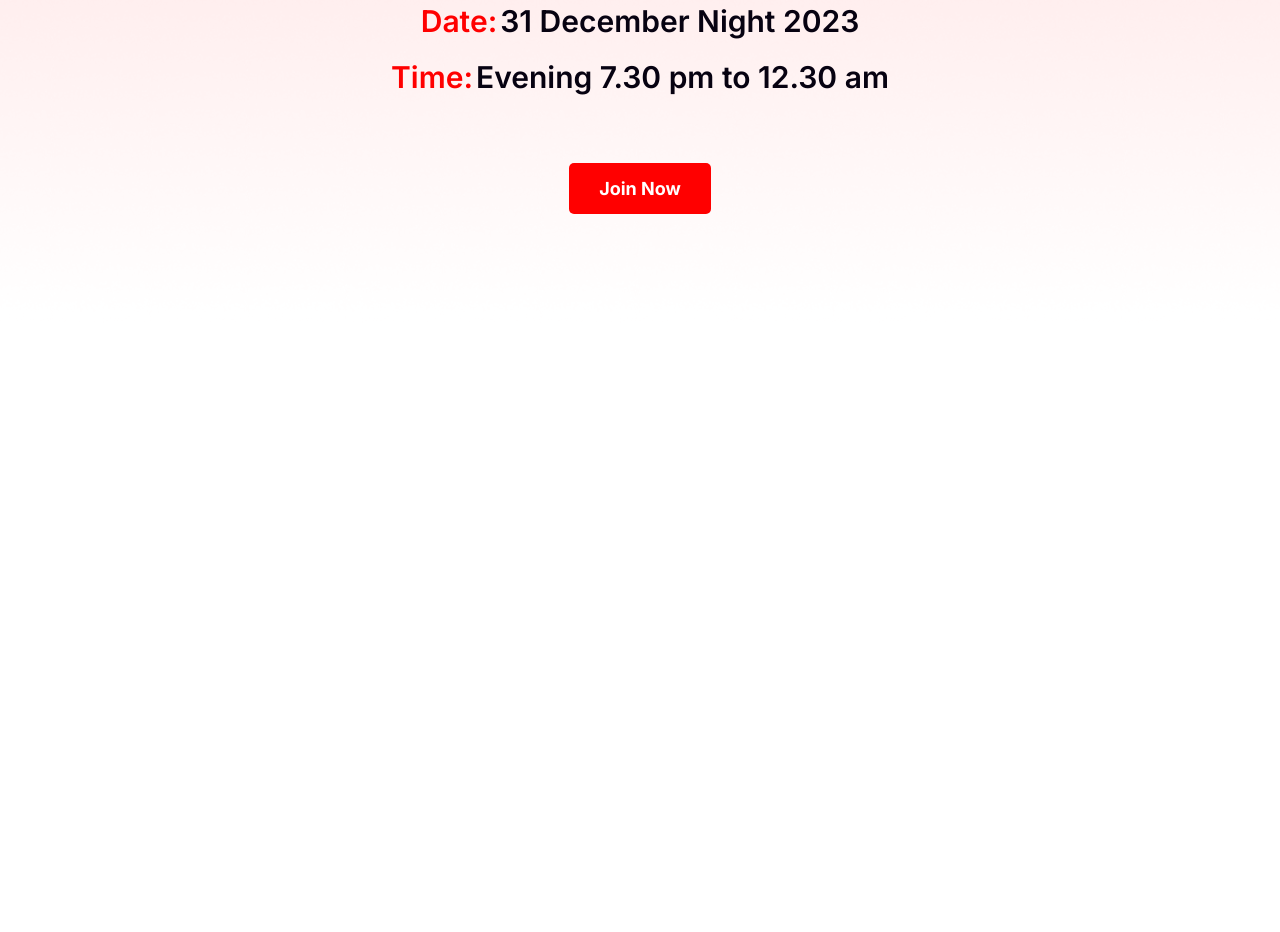
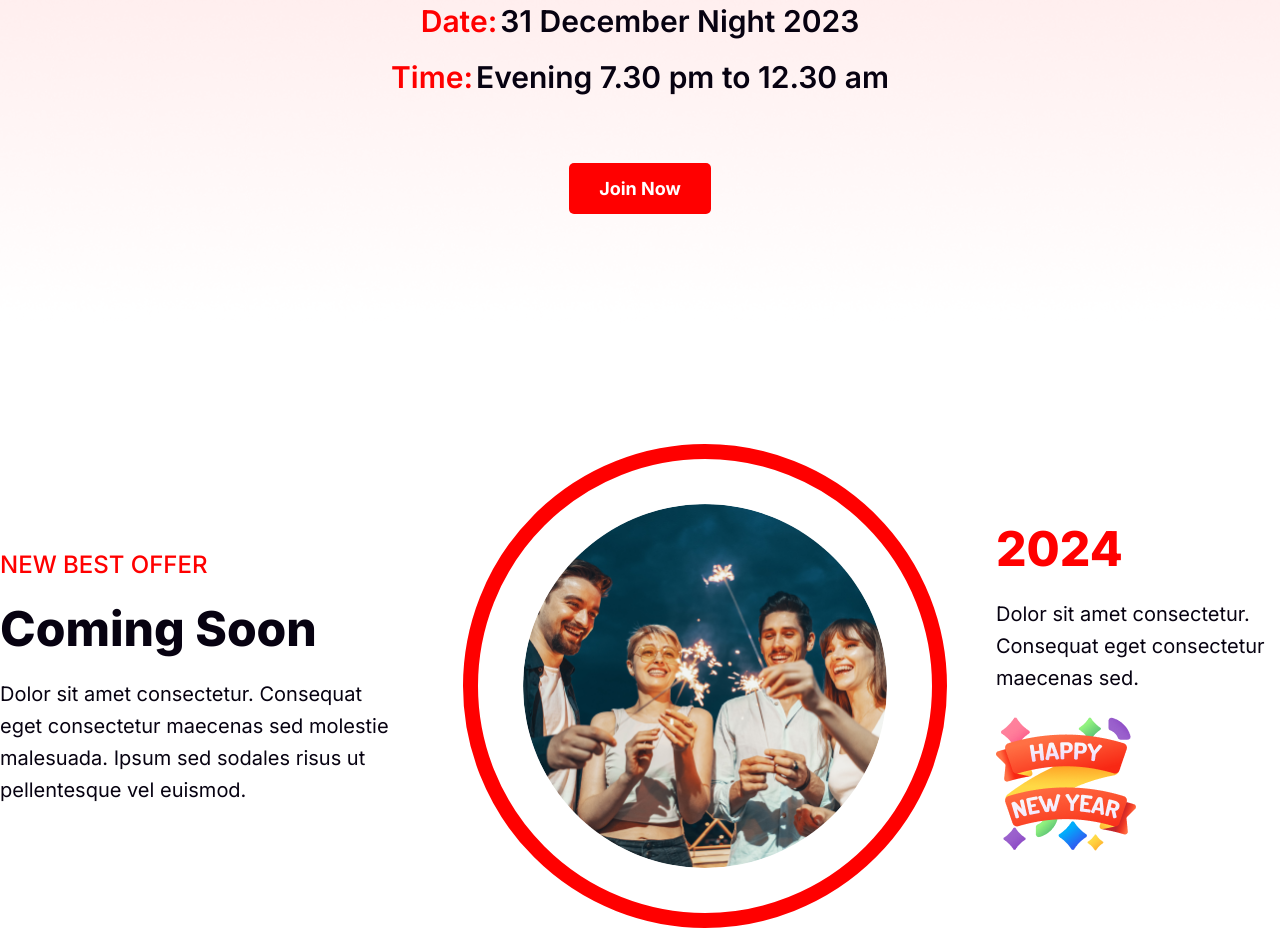
Before and after one commit to salmanSrahman/New-Year, a plain HTML site: page index.html in a window 1280 px wide. Shown: the part 2538-3470 px from the top of the page. Before the commit the page ends 2862 px from the top, so only its background shows below. Drawn offline with Linux system fonts and the light colour scheme.

Commit message:
coming offer part end

```diff
--- a/css/style.css
+++ b/css/style.css
@@ -169,10 +169,76 @@ section{
        place part css end
 ================================== */
 /* ==================================
-       hero part css start
+       coming part css start
 ================================== */
+.coming_inner{
+    display: flex;
+    align-items: center;
+    column-gap: 70px;
+}
+.coming_left {
+    width: 393px;
+
+}
+.coming_left h5{
+    margin-bottom: 20px;
+    font-family: "Inter", sans-serif;
+    font-size: 24px;
+    font-weight:500;
+    color: #FF0000;
+
+
+}
+.coming_left h3{
+    margin-bottom: 20px;
+    font-family: "Inter", sans-serif;
+    font-size: 48px;
+    font-weight:800;
+    color: #070211;
+
+}
+.coming_left p{
+    margin-bottom: 20px;
+    font-family: "Inter", sans-serif;
+    font-size: 20px;
+    line-height: 32px;
+    color: #070211;
+
+}
+.coming_mid{
+    width: 463px;
+}
+.coming_mid img{
+    width: 364px;
+    padding: 45px;
+    border: 15px solid #FF0000;
+    border-radius: 50%;
+
+
+}
+.coming_right h3{
+    margin-bottom: 20px;
+    font-family: "Inter", sans-serif;
+    font-size: 48px;
+    font-weight:800;
+    color: #FF0000;
+
+}
+.coming_right p{
+    margin-bottom: 20px;
+    font-family: "Inter", sans-serif;
+    font-size: 20px;
+    font-weight: 400;
+    line-height: 32px;
+    color: #070211;
+    width: 276px;
+
+}
+.coming_right img{
+    width: 140px;
+}
 /* ==================================
-       hero part css end
+       coming part css end
 ================================== */
 /* ==================================
        hero part css start
--- a/index.html
+++ b/index.html
@@ -66,13 +66,38 @@
 
         <!-- =========== place part end ========== -->
 
+        <!-- =========== coming part start ========== -->
+        <section>
+            <div class="container">
+                <div class="coming_part">
+                    <div class="coming_inner">
+                        <div class="coming_left">
+                            <h5>NEW BEST OFFER</h5>
+                            <h3>Coming Soon</h3>
+                            <p>Dolor sit amet consectetur. Consequat eget consectetur maecenas sed molestie malesuada. Ipsum sed sodales risus ut pellentesque vel euismod. </p>
+                        </div>
+                        <div class="coming_mid">
+                            <div>
+                                <img src="images/coming.png" alt="coming-offer-image">
+                            </div>
+                        </div>
+                        <div class="coming_right">
+                            <h3>2024</h3>
+                            <p>Dolor sit amet consectetur. Consequat eget consectetur maecenas sed.</p>
+                            <img src="images/happy_new_year.png" alt="happy_new_year">
+                        </div>
+                    </div>
+                </div>
+            </div>
+        </section>
+        <!-- =========== coming part end ========== -->
+
 
     </main>
 
 
 
-        <!-- =========== part start ========== -->
-        <!-- =========== part end ========== -->
+
         <!-- =========== part start ========== -->
         <!-- =========== part end ========== -->
         <!-- =========== part start ========== -->
```
Also changed, not shown: images/coming.png (renamed from images/Ellipse 1.png), images/happy_new_year.png (renamed from images/Group 96.png).
